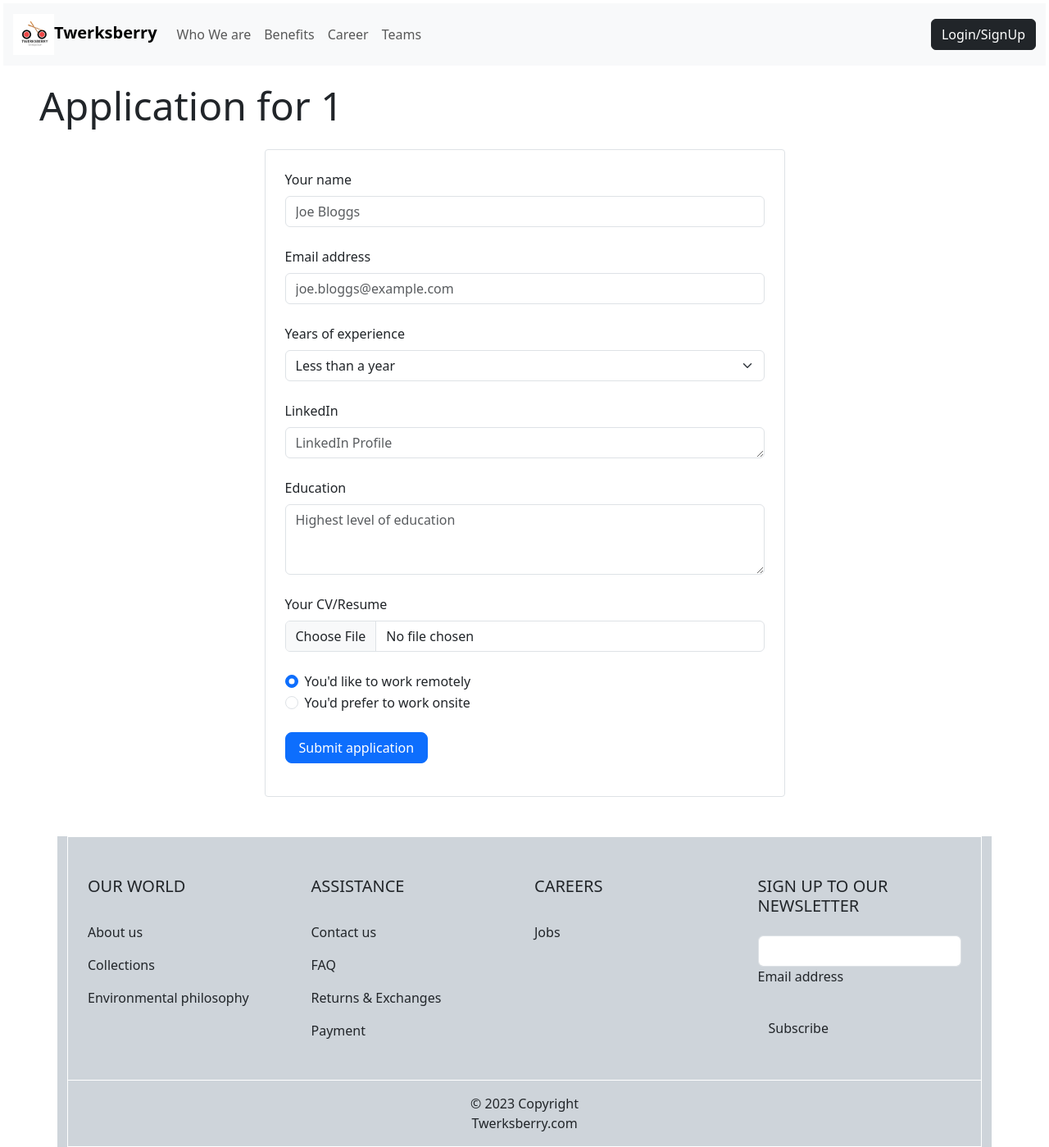
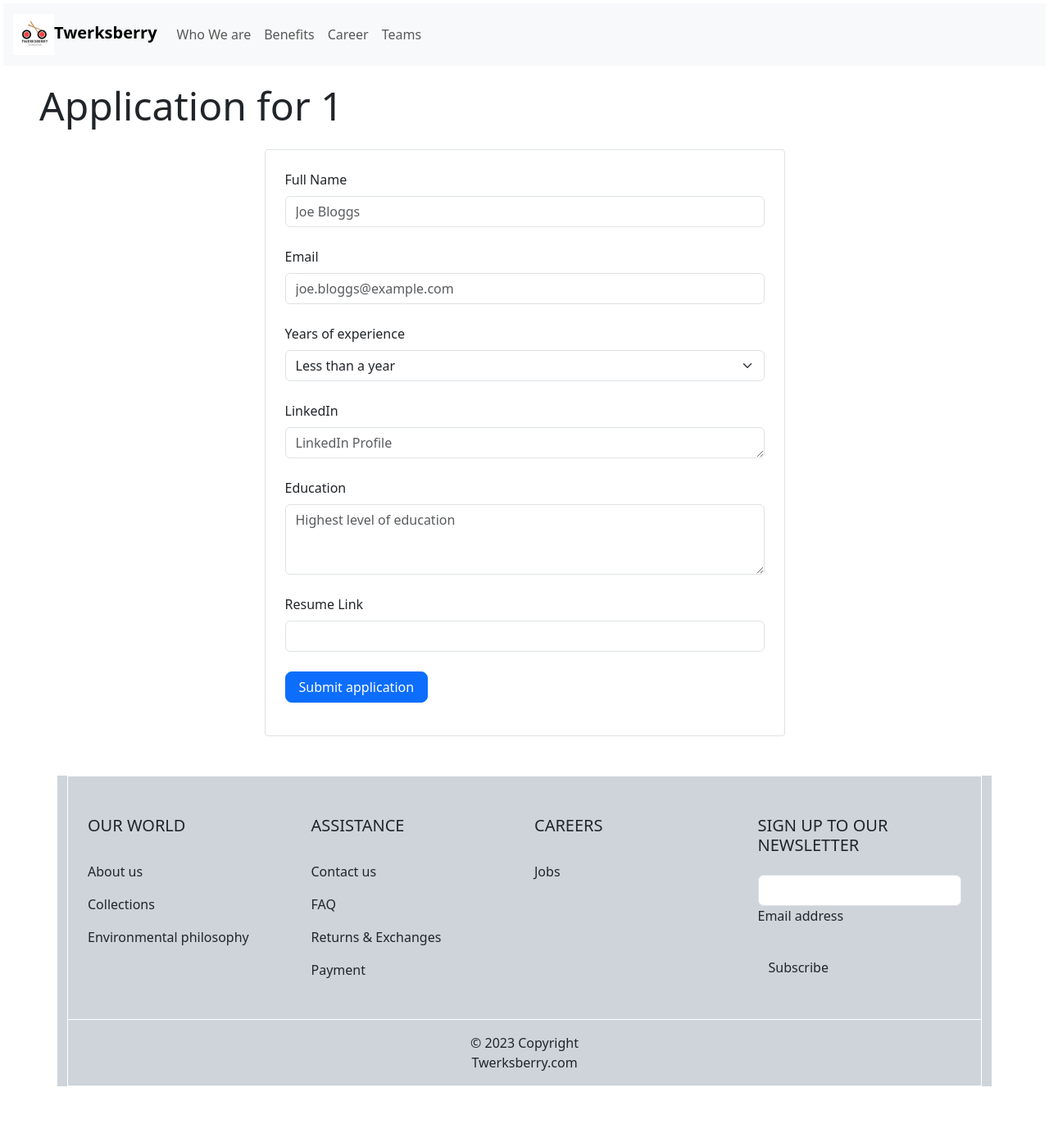
Before and after one commit to nidhi-2619/Twerksberry-careers-website, a Flask app: page /jobs/1/1 in a window 1280 px wide. Shown: the whole page at 82% size. After the commit the page ends 1325 px from the top, so only its background shows below. Run offline with Flask 3, Linux system fonts and the light colour scheme.

Commit message:
final push

```diff
--- a/database.py
+++ b/database.py
@@ -30,9 +30,9 @@ def jobDetails(id):
 
 def add_application(Job_Id, applications):
     with engine.connect() as conn:
-        query = conn.execute(text("INSERT INTO applications(Job_Id, Full_Name, Email, Work_Experience, LinkedIn,Education,Resume_PDF) VALUES ((:Job_Id, :Full_Name, :Email, :Work_Experience,:LinkedIn,:Education,:Resume_PDF)")
+        query = conn.execute(text("INSERT INTO applications(Job_Id, Full_Name, Email, Work_Experience, LinkedIn,Education,Resume) VALUES (:Job_Id, :Full_Name, :Email, :Work_Experience,:LinkedIn,:Education,:Resume)")
         .bindparams(
             Job_Id=Job_Id, Full_Name=applications['Full_Name'], Email=applications['Email'],
             Work_Experience=applications['Work_Experience'], LinkedIn=applications['LinkedIn'],
-            Education=applications["Education"], Resume_PDF=applications['Resume_PDF'])
+            Education=applications['Education'], Resume=applications['Resume'])
         )
--- a/templates/application.html
+++ b/templates/application.html
@@ -19,10 +19,10 @@
         enctype="multipart/form-data"
       >
         <label class="d-block mb-4">
-          <span class="form-label d-block">Your name</span>
+          <span class="form-label d-block">Full Name</span>
           <input
             required
-            name="name"
+            name="Full_Name"
             type="text"
             class="form-control"
             placeholder="Joe Bloggs"
@@ -30,10 +30,10 @@
         </label>
 
         <label class="d-block mb-4">
-          <span class="form-label d-block">Email address</span>
+          <span class="form-label d-block">Email</span>
           <input
             required
-            name="email"
+            name="Email"
             type="email"
             class="form-control"
             placeholder="joe.bloggs@example.com"
@@ -42,7 +42,7 @@
 
         <label class="d-block mb-4">
           <span class="form-label d-block">Years of experience</span>
-          <select required name="experience" class="form-select">
+          <select required name="Work_Experience" class="form-select">
             <option>Less than a year</option>
             <option>1 - 2 years</option>
             <option>2 - 4 years</option>
@@ -54,7 +54,7 @@
 <label class="d-block mb-4">
           <span class="form-label d-block">LinkedIn</span>
           <textarea required
-            name="message"
+            name="LinkedIn"
             class="form-control"
             rows="1"
             placeholder="LinkedIn Profile"
@@ -63,7 +63,7 @@
         <label class="d-block mb-4">
           <span class="form-label d-block">Education</span>
           <textarea
-            name="message"
+            name="Education"
             class="form-control"
             rows="3"
             placeholder="Highest level of education"
@@ -71,42 +71,11 @@
         </label>
 
         <label class="d-block mb-4">
-          <span class="form-label d-block">Your CV/Resume</span>
-          <input required name="cv" type="file" class="form-control" />
+          <span class="form-label d-block">Resume Link</span>
+          <input required name="Resume" type="text" class="form-control" />
         </label>
-
-        <div class="mb-4">
-          <div>
-            <div class="form-check">
-              <label class="d-block">
-                <input
-                  type="radio"
-                  class="form-check-input"
-                  name="remote"
-                  value="yes"
-                  checked
-                />
-                <span class="form-check-label"
-                  >You'd like to work remotely</span
-                >
-              </label>
-            </div>
-          </div>
-          <div>
-            <label class="form-check">
-              <input
-                type="radio"
-                class="form-check-input"
-                name="remote"
-                value="no"
-              />
-              <span class="form-check-label">You'd prefer to work onsite</span>
-            </label>
-          </div>
-        </div>
-
         <div class="mb-3">
-          <button type="submit" class="btn btn-primary px-3 rounded-3">
+          <button type="submit" class="btn btn-primary px-3 rounded-3 mx-auto">
             Submit application
           </button>
         </div>
--- a/templates/navbar.html
+++ b/templates/navbar.html
@@ -21,10 +21,7 @@
                     <a href="#" class="nav-item nav-link">Career</a>
                     <a href="#" class="nav-item nav-link" tabindex="-1">Teams</a>
                 </div>
-                <div class="navbar-nav ms-auto">
 
-                    <button type="button" class="btn btn-dark nav-item " data-toggle="modal" id="login">Login/SignUp</button>
-                </div>
             </div>
         </div>
     </nav>
```
Also changed, not shown: templates/applied.html (+4 -7 lines), static/media/images.jfif (deleted).
